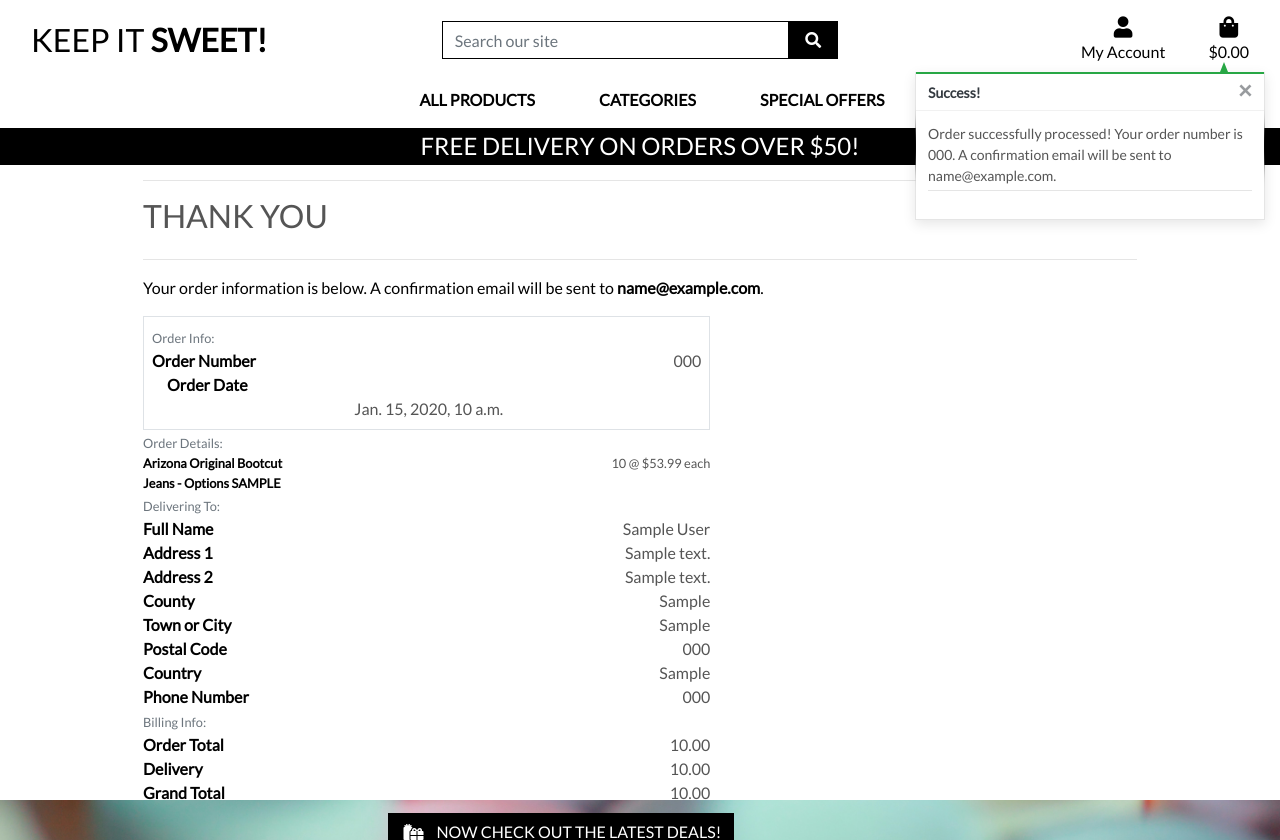
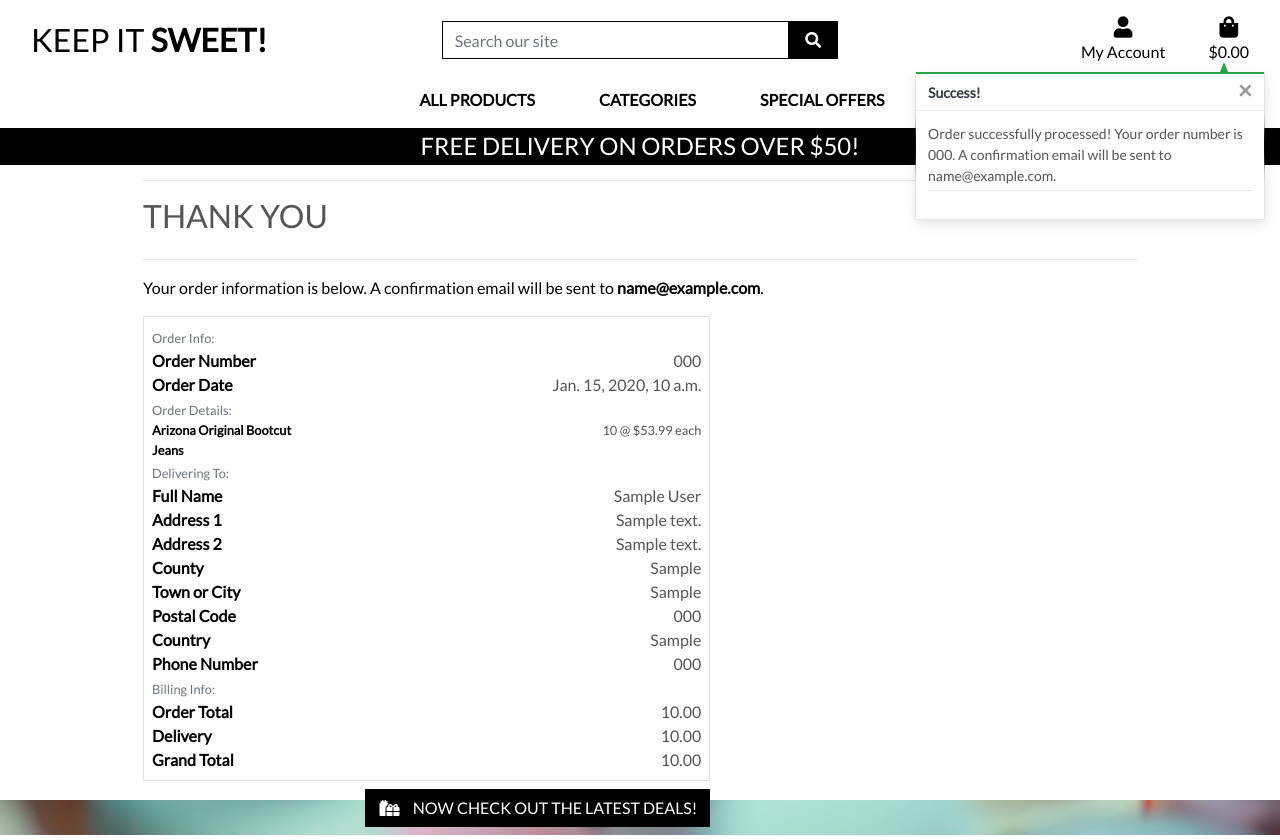
Before and after one commit to AlexandraEL9/KIS-MS4, a Django app: page /checkout/checkout_success/000 in a window 1280 px wide. Shown: the top 840 px of the page. Run offline with Django 3.2, Linux system fonts and the light colour scheme; data comes from the database, SQL or seed files in the repository; tables that the repository leaves empty hold one stand-in row (values such as "Sample post"); some libraries are stand-ins or nearby versions.

Commit message:
add order summary to checkout success page

```diff
--- a/checkout/templates/checkout/checkout_success.html
+++ b/checkout/templates/checkout/checkout_success.html
@@ -33,6 +33,7 @@
                             <small class="text-muted">Order Info:</small>
                         </div>
                     </div>
+
                     <div class="row">
                         <div class="col-12 col-md-4">
                             <p class="mb-0 text-black font-weight-bold">Order Number</p>
@@ -41,7 +42,8 @@
                             <p class="mb-0">{{ order.order_number }}</p>
                         </div>
                     </div>
-                    <div class="row"></div>
+
+                    <div class="row">
                         <div class="col-12 col-md-4">
                             <p class="mb-0 text-black font-weight-bold">Order Date</p>
                         </div>
@@ -55,11 +57,12 @@
                             <small class="text-muted">Order Details:</small>
                         </div>
                     </div>
+
                     {% for item in order.lineitems.all %}
                     <div class="row">
                         <div class="col-12 col-md-4">
                             <p class="small mb-0 text-black font-weight-bold">
-                                {{ item.product.name }}{% if item.product_options %} - Options {{ item.product_options|upper }}{% endif %}
+                                {{ item.product.name }}{% if item.product_size %} - Size {{ item.product.size|upper }}{% endif %}
                             </p>
                         </div>
                         <div class="col-12 col-md-8 text-md-right">
@@ -73,6 +76,7 @@
                             <small class="text-muted">Delivering To:</small>
                         </div>
                     </div>
+
                     <div class="row">
                         <div class="col-12 col-md-4">
                             <p class="mb-0 text-black font-weight-bold">Full Name</p>
@@ -81,6 +85,7 @@
                             <p class="mb-0">{{ order.full_name }}</p>
                         </div>
                     </div>
+
                     <div class="row">
                         <div class="col-12 col-md-4">
                             <p class="mb-0 text-black font-weight-bold">Address 1</p>
@@ -89,6 +94,8 @@
                             <p class="mb-0">{{ order.street_address1 }}</p>
                         </div>
                     </div>
+
+                    {% if order.street_address2 %}
                     <div class="row">
                         <div class="col-12 col-md-4">
                             <p class="mb-0 text-black font-weight-bold">Address 2</p>
@@ -97,6 +104,9 @@
                             <p class="mb-0">{{ order.street_address1 }}</p>
                         </div>
                     </div>
+                    {% endif %}
+
+                    {% if order.county %}
                     <div class="row">
                         <div class="col-12 col-md-4">
                             <p class="mb-0 text-black font-weight-bold">County</p>
@@ -105,6 +115,8 @@
                             <p class="mb-0">{{ order.county }}</p>
                         </div>
                     </div>
+                    {% endif %}
+
                     <div class="row">
                         <div class="col-12 col-md-4">
                             <p class="mb-0 text-black font-weight-bold">Town or City</p>
@@ -113,6 +125,8 @@
                             <p class="mb-0">{{ order.town_or_city }}</p>
                         </div>
                     </div>
+
+                    {% if order.postcode %}
                     <div class="row">
                         <div class="col-12 col-md-4">
                             <p class="mb-0 text-black font-weight-bold">Postal Code</p>
@@ -121,6 +135,8 @@
                             <p class="mb-0">{{ order.postcode }}</p>
                         </div>
                     </div>
+                    {% endif %}
+
                     <div class="row">
                         <div class="col-12 col-md-4">
                             <p class="mb-0 text-black font-weight-bold">Country</p>
@@ -129,6 +145,7 @@
                             <p class="mb-0">{{ order.country }}</p>
                         </div>
                     </div>
+
                     <div class="row">
                         <div class="col-12 col-md-4">
                             <p class="mb-0 text-black font-weight-bold">Phone Number</p>
@@ -143,6 +160,7 @@
                             <small class="text-muted">Billing Info:</small>
                         </div>
                     </div>
+
                     <div class="row">
                         <div class="col-12 col-md-4">
                             <p class="mb-0 text-black font-weight-bold">Order Total</p>
```
